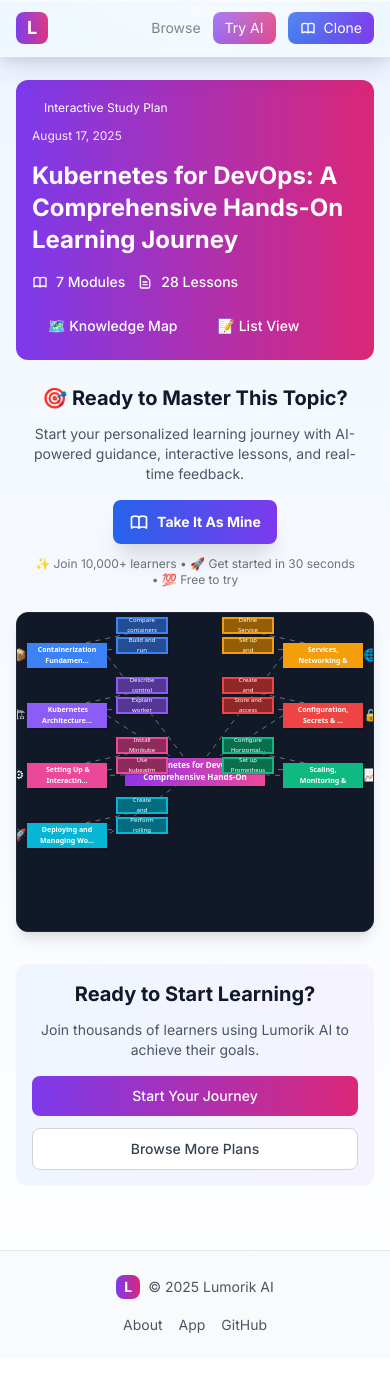
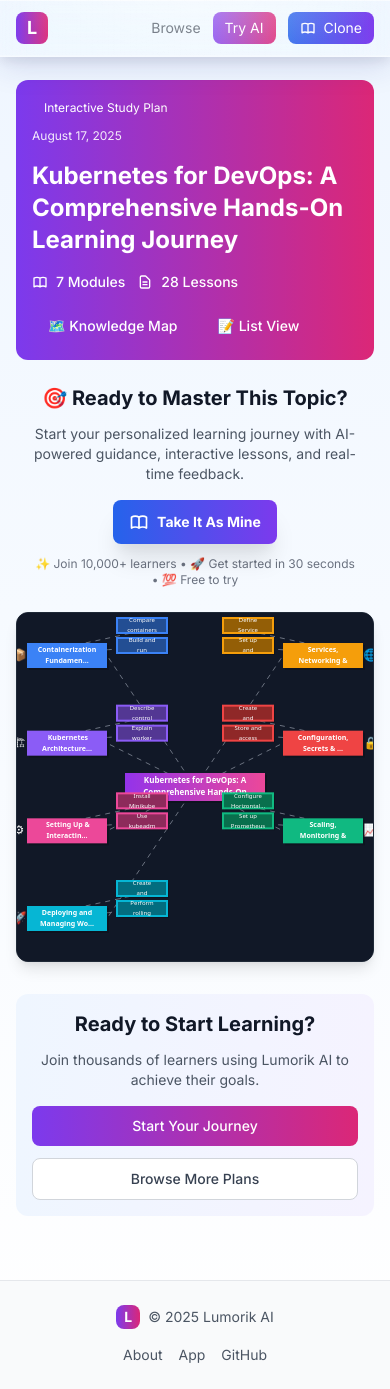
Before and after one commit to lumorikllc/learn, a Jekyll site: the page built from content/00000000-0000-0000-0000-000000000000/f3159a20-58aa-413d-bad0-a77700220b01/index.md, in a window 390 px wide and 1389 px high. Built offline with Jekyll 4.4.1, drawn with Linux system fonts in a browser that asks for light colours.

Commit message:
Update Jekyll theme: _layouts/study-plan-interactive.html

```diff
--- a/_layouts/study-plan-interactive.html
+++ b/_layouts/study-plan-interactive.html
@@ -274,8 +274,11 @@ document.addEventListener('DOMContentLoaded', function() {
             // Mobile layout: 4 modules on left, 4 on right
             const leftX = 10;  // Very close to left edge
             const rightX = canvasWidth - moduleWidth - 10;  // Very close to right edge
-            const verticalSpacing = isSmallMobile ? 35 : 45;  // Spacing between modules vertically
-            const startY = isSmallMobile ? 30 : 40;  // Start position from top
+            // Adjust vertical spacing based on canvas height for better distribution
+            const availableHeight = canvasHeight - 60; // Leave some margin top and bottom
+            const totalModuleHeight = 4 * moduleHeight;
+            const verticalSpacing = (availableHeight - totalModuleHeight) / 3; // Spacing between 4 modules
+            const startY = 30;  // Start position from top
 
             // Left side (4 modules)
             for (let i = 0; i < 4; i++) {
@@ -783,17 +786,21 @@ document.addEventListener('DOMContentLoaded', function() {
     }
 }
 
-/* Mobile landscape */
+/* Mobile landscape - 16:9 aspect ratio */
 @media (max-width: 768px) {
     #knowledge-graph-view {
-        height: 380px;
+        height: calc((100vw - 30px) * 9 / 16); /* 16:9 ratio based on viewport width */
+        min-height: 400px;
+        max-height: 500px;
     }
 }
 
-/* Mobile portrait */
+/* Mobile portrait - 16:9 aspect ratio */
 @media (max-width: 480px) {
     #knowledge-graph-view {
-        height: 320px;
+        height: calc((100vw - 20px) * 9 / 16); /* 16:9 ratio based on viewport width */
+        min-height: 350px;
+        max-height: 450px;
     }
 }
 </style>
```
Also changed, not shown: other parts of _layouts/study-plan-interactive.html (+1 -1 lines).
